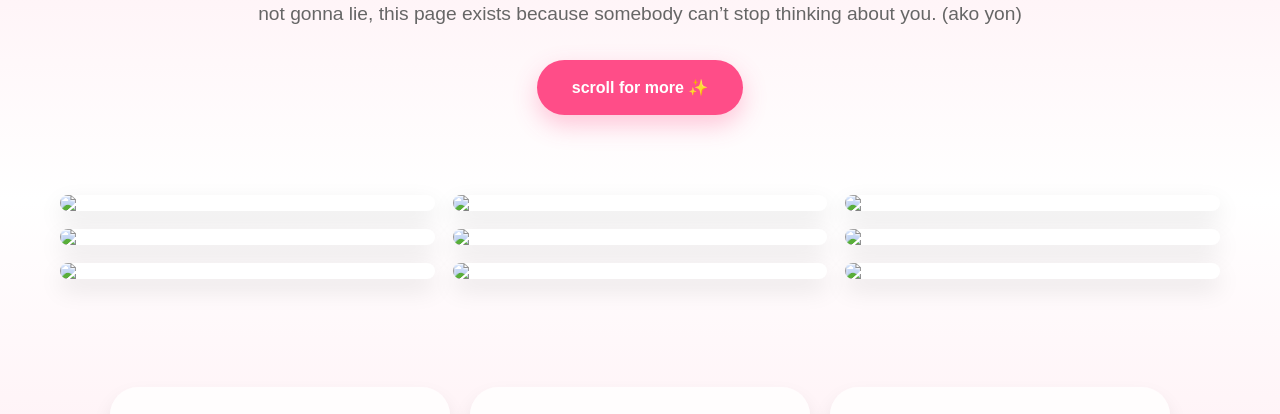
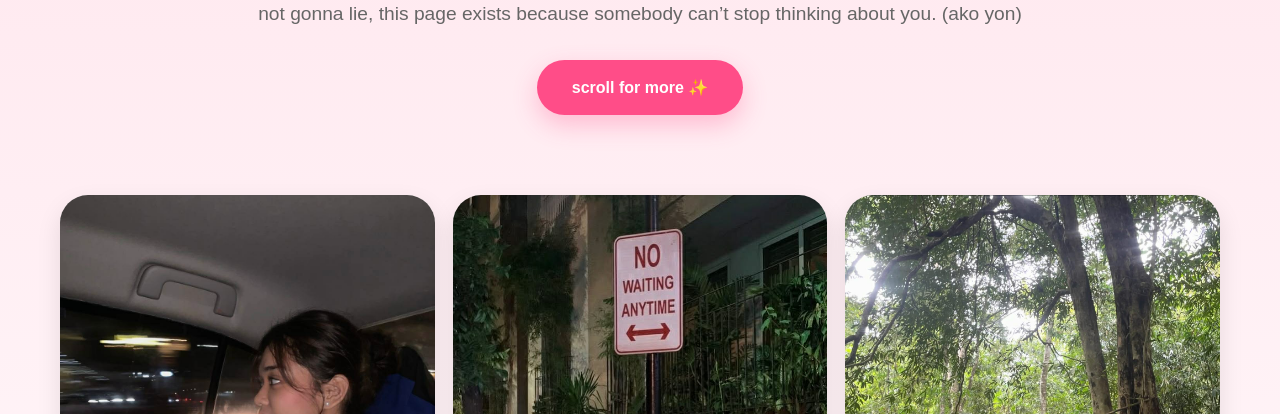
Before and after one commit to francisthemolestor/msmonica, a plain HTML site: page index.html in a window 1280 px wide. Shown: the part 332-746 px from the top of the page. Drawn offline with Linux system fonts and the light colour scheme.

```diff
--- a/index.html
+++ b/index.html
@@ -246,63 +246,63 @@
 <section class="gallery" id="gallery">
 
   <div class="card">
-    <img src="images/ganda.jfif">
+    <img src="ganda.jfif">
     <div class="overlay">
       <p>holy face card >>></p>
     </div>
   </div>
 
   <div class="card">
-    <img src="images/ahaha.jfif">
+    <img src="ahaha.jfif">
     <div class="overlay">
       <p>ganda hahaah</p>
     </div>
   </div>
 
   <div class="card">
-    <img src="images/cute.jfif">
+    <img src="cute.jfif">
     <div class="overlay">
       <p>hii po crushh</p>
     </div>
   </div>
 
   <div class="card">
-    <img src="images/what.jfif">
+    <img src="what.jfif">
     <div class="overlay">
       <p>pretty</p>
     </div>
   </div>
 
     <div class="card">
-    <img src="images/she.jfif">
+    <img src="she.jfif">
     <div class="overlay">
       <p>pwede na sa ms. universe? </p>
     </div>
   </div>
 
   <div class="card">
-    <img src="images/is.jfif">
+    <img src="is.jfif">
     <div class="overlay">
       <p>accidentally my favorite person</p>
     </div>
   </div>
 
   <div class="card">
-    <img src="images/soo.jfif">
+    <img src="soo.jfif">
     <div class="overlay">
       <p>how are you even real 😭</p>
     </div>
   </div>
 
   <div class="card">
-    <img src="images/hella.jfif">
+    <img src="hella.jfif">
     <div class="overlay">
       <p>this belongs on pinterest</p>
     </div>
   </div>
 
   <div class="card">
-    <img src="images/holy.jfif">
+    <img src="holy.jfif">
     <div class="overlay">
       <p>my camera roll favorite</p>
     </div>
```
